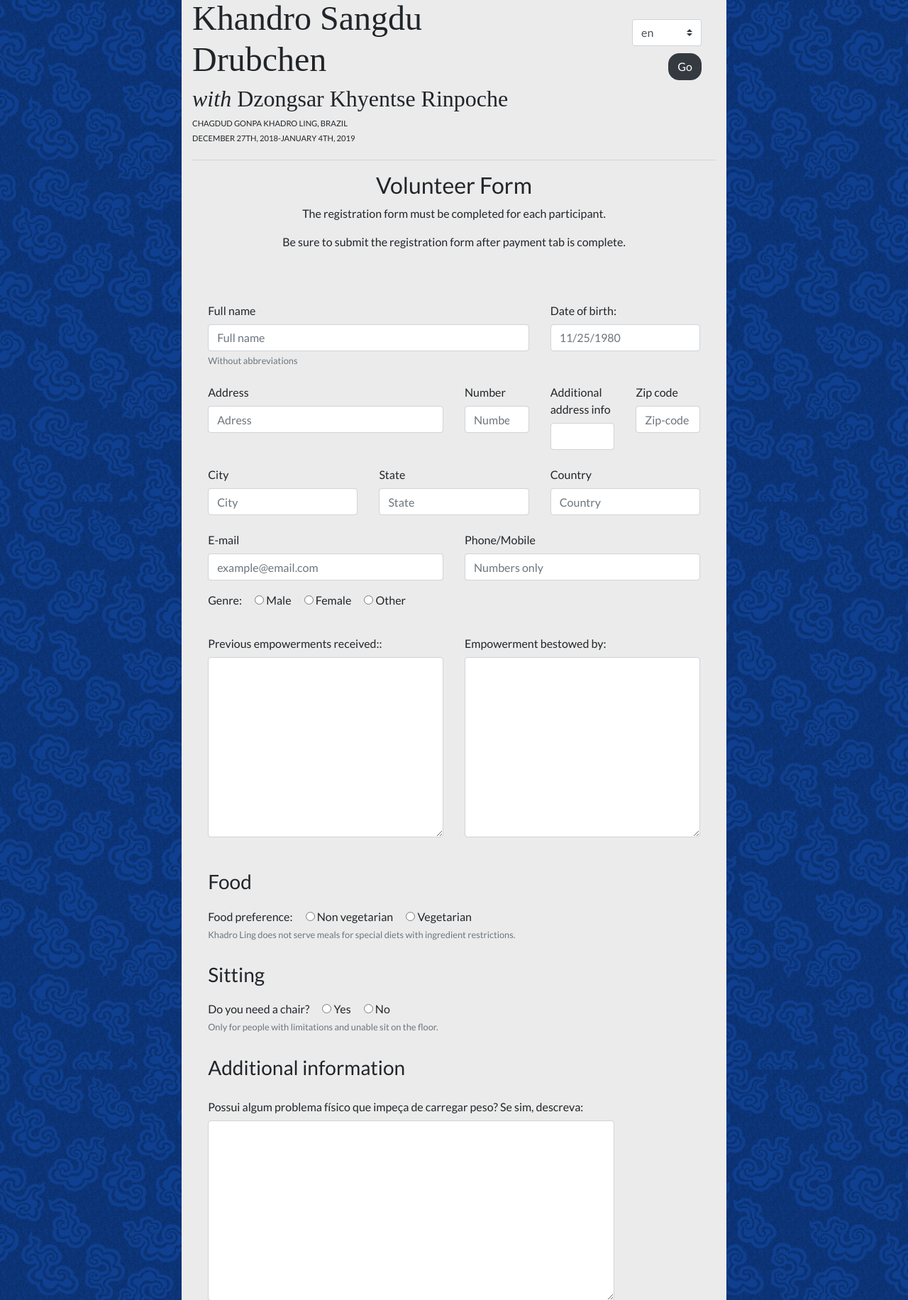
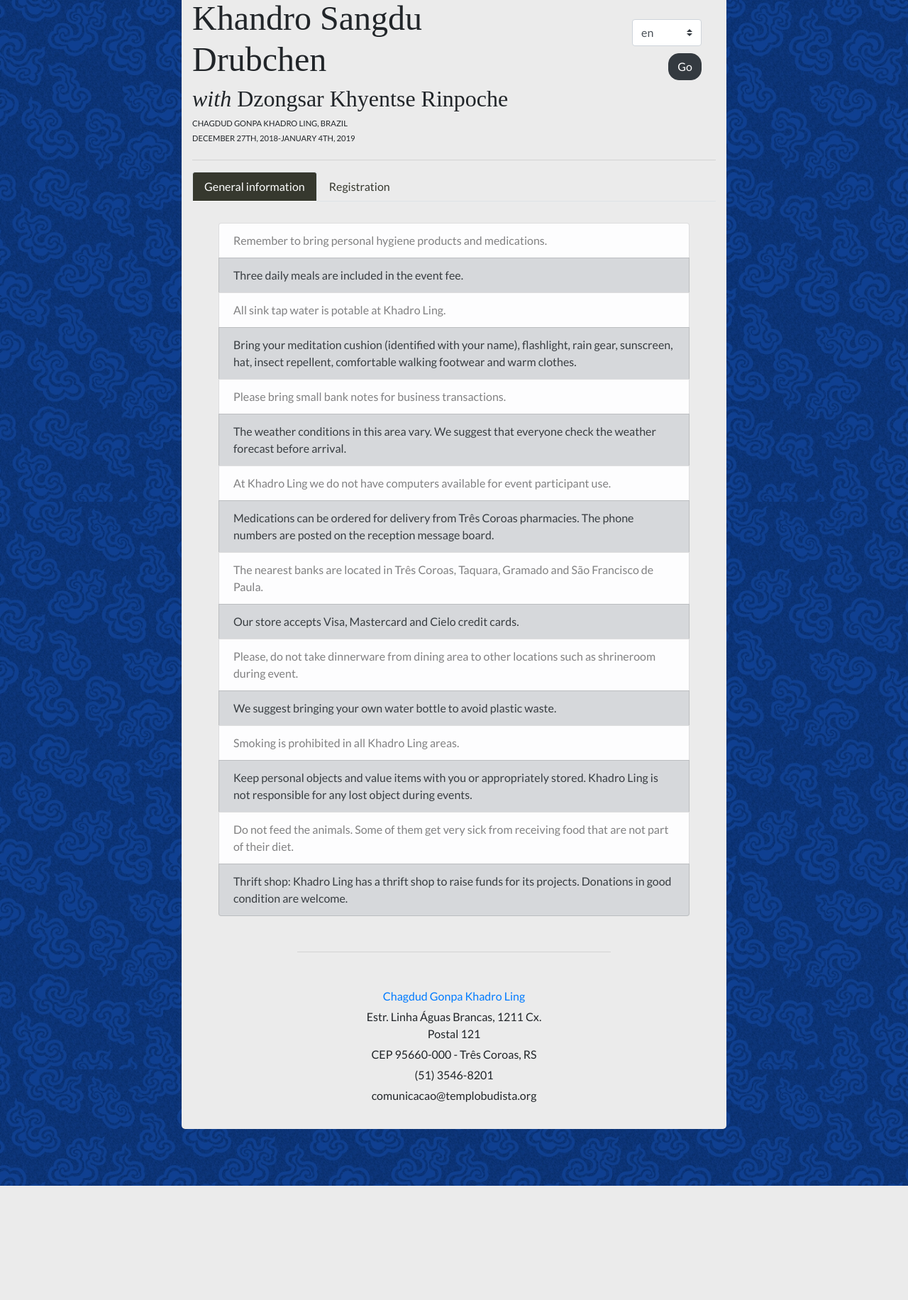
Before and after one commit to davelopeer/dkr_hotsite, a Django app: page /en/volunteer-form/ in a window 1280 px wide. Shown: the part 93-1925 px from the top of the page at 71% size. After the commit the page ends 1764 px from the top, so only its background shows below. Run offline with Django 3.2, Linux system fonts and the light colour scheme; some libraries are stand-ins or nearby versions; some web fonts are replaced.

Commit message:
change volunteer tamplate to have a 'extra information' tab

```diff
--- a/website/static/css/volunteer-form.css
+++ b/website/static/css/volunteer-form.css
@@ -1,3 +1,15 @@
+/* GENERAL INFORMATION */
+
+.list-group{
+  margin: 0 auto 50px;
+  width: 90%;
+}
+
+.list-group-item-warning {
+  background-color: grey;
+}
+
+/* FORM */
 
 .form {
   padding: 0 3%;
--- a/website/templates/volunteer-form.html
+++ b/website/templates/volunteer-form.html
@@ -9,6 +9,42 @@
   {% endblock %}
 
   {% block body_block %}
+
+    <ul class="nav nav-tabs" id="myTab" role="tablist">
+      <li class="nav-item">
+        <a class="nav-link active" id="information-tab" data-toggle="tab" href="#information" role="tab" aria-controls="information" aria-selected="true">{% trans "General information" %}</a>
+      </li>
+      <li class="nav-item">
+        <a class="nav-link" id="registration-tab" data-toggle="tab" href="#form" role="tab" aria-controls="form" aria-selected="false">{% trans "Registration" %}</a>
+      </li>
+    </ul>
+    <div class="tab-content" id="myTabContent">
+
+      <!-- GENERAL INFORMATION -->
+      <div class="tab-pane fade show active" id="information" role="tabpanel" aria-labelledby="profile-tab">
+        <ul class="list-group">
+          <li class="list-group-item list-group-item-light">{% trans "Remember to bring personal hygiene products and medications." %}</li>
+          <li class="list-group-item list-group-item-secondary ">{% trans "Three daily meals are included in the event fee. " %}</li>
+          <li class="list-group-item list-group-item-light">{% trans "All sink tap water is potable at Khadro Ling." %}</li>
+          <li class="list-group-item list-group-item-secondary ">{% trans "Bring your meditation cushion (identified with your name), flashlight, rain gear, sunscreen, hat, insect repellent, comfortable walking footwear and warm clothes." %}</li>
+          <li class="list-group-item list-group-item-light">{% trans "Please bring small bank notes for business transactions." %}</li>
+          <li class="list-group-item list-group-item-secondary ">{% trans "The weather conditions in this area vary. We suggest that everyone check the weather forecast before arrival." %}</li>
+          <li class="list-group-item list-group-item-light">{% trans "At Khadro Ling we do not have computers available for event participant use." %}</li>
+          <li class="list-group-item list-group-item-secondary ">{% trans "Medications can be ordered for delivery from Três Coroas pharmacies. The phone numbers are posted on the reception message board." %}</li>
+          <li class="list-group-item list-group-item-light">{% trans "The nearest banks are located in Três Coroas, Taquara, Gramado and São Francisco de Paula." %}</li>
+          <li class="list-group-item list-group-item-secondary ">{% trans "Our store accepts Visa, Mastercard and Cielo credit cards." %}</li>
+          <li class="list-group-item list-group-item-light">{% trans "Please, do not take dinnerware from dining area to other locations such as shrineroom during event." %}</li>
+          <li class="list-group-item list-group-item-secondary ">{% trans "We suggest bringing your own water bottle to avoid plastic waste." %}</li>
+          <li class="list-group-item list-group-item-light">{% trans "Smoking is prohibited in all Khadro Ling areas." %}</li>
+          <li class="list-group-item list-group-item-secondary ">{% trans "Keep personal objects and value items with you or appropriately stored. Khadro Ling is not responsible for any lost object during events." %}</li>
+          <li class="list-group-item list-group-item-light">{% trans "Do not feed the animals. Some of them get very sick from receiving food that are not part of their diet." %}</li>
+          <li class="list-group-item list-group-item-secondary ">{% trans "Thrift shop: Khadro Ling has a thrift shop to raise funds for its projects. Donations in good condition are welcome." %}</li>
+        </ul>
+      </div>
+
+
+      <!-- FORM -->
+      <div class="tab-pane fade" id="form" role="tabpanel" aria-labelledby="contact-tab">
         <h2 class="text-center section_title">{% trans "Volunteer Form" %}</h2>
         <form class="form" role="form" action="" method="post" enctype="multipart/form-data">
           {% csrf_token %}
@@ -343,6 +379,7 @@
             <button type="submit" class="btn btn-outline-primary">{% trans "Send" %}</button>
           </div>
         </form>
+      </div>
 
       <!-- CIELO PAYMENT MODAL (REQUIREDLY OUTSIDE THE FORM) -->
       <div class="modal fade" id="paymentModal" tabindex="-1" role="dialog" aria-labelledby="exampleModalCenterTitle" aria-hidden="true">
```
Lines whose indentation alone changed are shown as unchanged.
